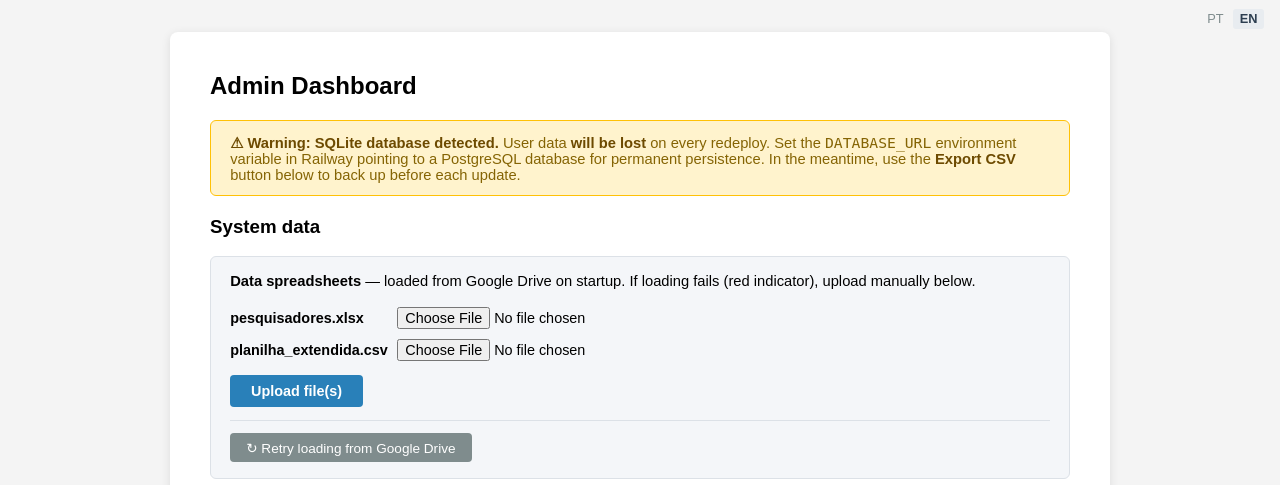
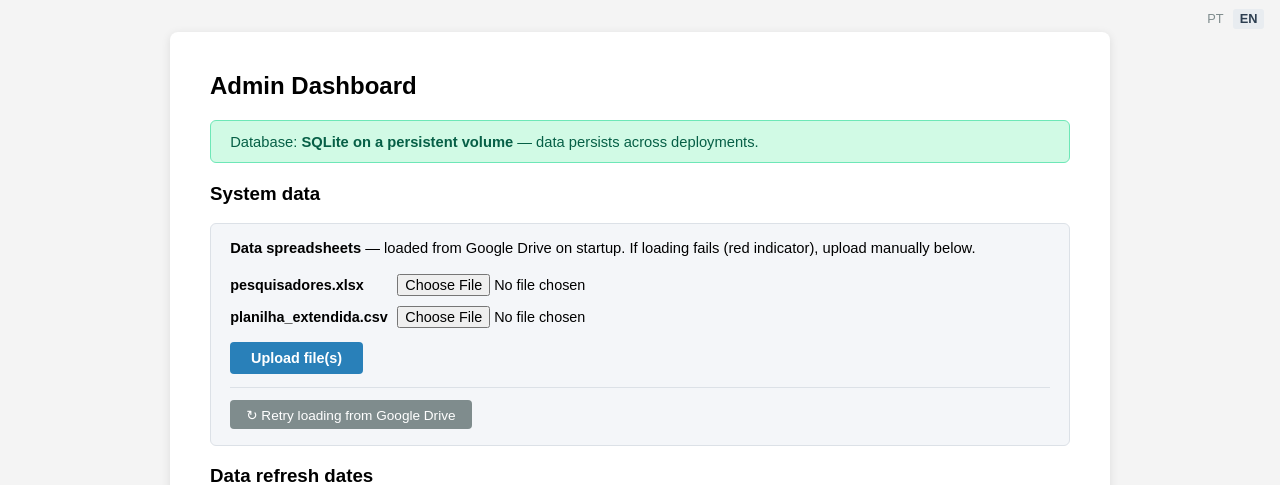
Before and after one commit to wboeger/completeness, a Flask app: page /admin in a window 1280 px wide. Shown: the top 485 px of the page. Run offline with Flask 3, Linux system fonts and the light colour scheme; the visitor is signed in with stand-in values (Sample User, id 1).

Commit message:
Persist SQLite database on the data/ volume
The default DATABASE_URL pointed at sqlite:///users.db in the app working
directory, which is ephemeral on Railway — every redeploy wiped all users
and any passwords set after the last users_backup.csv commit, so newly set
passwords stopped working.

- Default the SQLite file to <app>/data/users.db. On Railway this folder is
  the mounted persistent volume (/app/data), so the database now survives
  redeploys without requiring a separate Postgres service. DATABASE_URL still
  overrides for Postgres.
- Add a _DB_PERSISTENT flag (Postgres or SQLite-on-volume) and update the
  startup log and admin banner so persistent SQLite is no longer flagged as
  "data will be lost".

Co-Authored-By: Claude Opus 4.8 <noreply@anthropic.com>

```diff
--- a/app.py
+++ b/app.py
@@ -26,7 +26,12 @@ app = Flask(__name__)
 app.secret_key = os.environ.get('SECRET_KEY', 'dev-secret-change-me')
 
 # --- Configuration ---
-DATABASE_URL = os.environ.get('DATABASE_URL', 'sqlite:///users.db')
+# Default to a SQLite file inside the data/ directory. On Railway this folder is a
+# mounted persistent volume (/app/data), so the database survives redeploys without
+# needing a separate Postgres service. Override with DATABASE_URL for Postgres.
+_DEFAULT_DB_PATH = os.path.join(os.path.dirname(os.path.abspath(__file__)), 'data', 'users.db')
+os.makedirs(os.path.dirname(_DEFAULT_DB_PATH), exist_ok=True)
+DATABASE_URL = os.environ.get('DATABASE_URL', f'sqlite:///{_DEFAULT_DB_PATH}')
 if DATABASE_URL.startswith("postgres://"):
     DATABASE_URL = DATABASE_URL.replace("postgres://", "postgresql://", 1)
 app.config['SQLALCHEMY_DATABASE_URI'] = DATABASE_URL
@@ -1619,15 +1624,19 @@ def start_scheduler():
 
 # --- Flask Routes ---
 _USING_POSTGRES = 'postgresql' in DATABASE_URL
+# SQLite stored inside the data/ volume mount persists across redeploys too.
+_DB_PERSISTENT = _USING_POSTGRES or os.path.dirname(_DEFAULT_DB_PATH) in DATABASE_URL
 ANALYSIS_RESULTS = {}   # result_id → {zip_path, summary}
 
 with app.app_context():
     load_data_on_startup()
     if _USING_POSTGRES:
         print(f"[DB] Connected to PostgreSQL — data will persist across deployments.")
+    elif _DB_PERSISTENT:
+        print(f"[DB] Using SQLite on persistent volume ({DATABASE_URL}) — data persists across redeploys.")
     else:
         print(f"[DB] WARNING: Using SQLite ({DATABASE_URL}) — data WILL be lost on redeploy! "
-              "Set DATABASE_URL in Railway environment variables.")
+              "Set DATABASE_URL or mount a volume at the data/ directory.")
     db.create_all()
     print("[DB] Tables created/verified.")
     run_db_migrations()
@@ -1841,6 +1850,7 @@ def admin_dashboard():
     return render_template(tmpl('admin'), users=users,
                            username=User.query.get(session['user_id']).username,
                            is_admin=True, using_postgres=_USING_POSTGRES,
+                           db_persistent=_DB_PERSISTENT,
                            data_dates=load_data_dates())
 
 @app.route('/admin/upload_data', methods=['POST'])
--- a/templates/admin_en.html
+++ b/templates/admin_en.html
@@ -43,18 +43,21 @@
     <div class="container">
         <h2>Admin Dashboard</h2>
 
-        {% if not using_postgres %}
+        {% if not db_persistent %}
         <div class="alert-sqlite">
-            <strong>⚠ Warning: SQLite database detected.</strong>
+            <strong>⚠ Warning: ephemeral SQLite database detected.</strong>
             User data <strong>will be lost</strong> on every redeploy.
-            Set the <code>DATABASE_URL</code> environment variable in Railway pointing to a
-            PostgreSQL database for permanent persistence.
-            In the meantime, use the <strong>Export CSV</strong> button below to back up
-            before each update.
+            Set <code>DATABASE_URL</code> (PostgreSQL) or mount a volume at the
+            <code>data/</code> directory for persistence. In the meantime, use the
+            <strong>Export CSV</strong> button below to back up before each update.
+        </div>
+        {% elif using_postgres %}
+        <div class="alert-pg">
+            Database: <strong>PostgreSQL</strong> — data persists across deployments.
         </div>
         {% else %}
         <div class="alert-pg">
-            Database: <strong>PostgreSQL</strong> — data persists across deployments.
+            Database: <strong>SQLite on a persistent volume</strong> — data persists across deployments.
         </div>
         {% endif %}
 
```
Also changed, not shown: templates/admin.html (+10 -7 lines).
